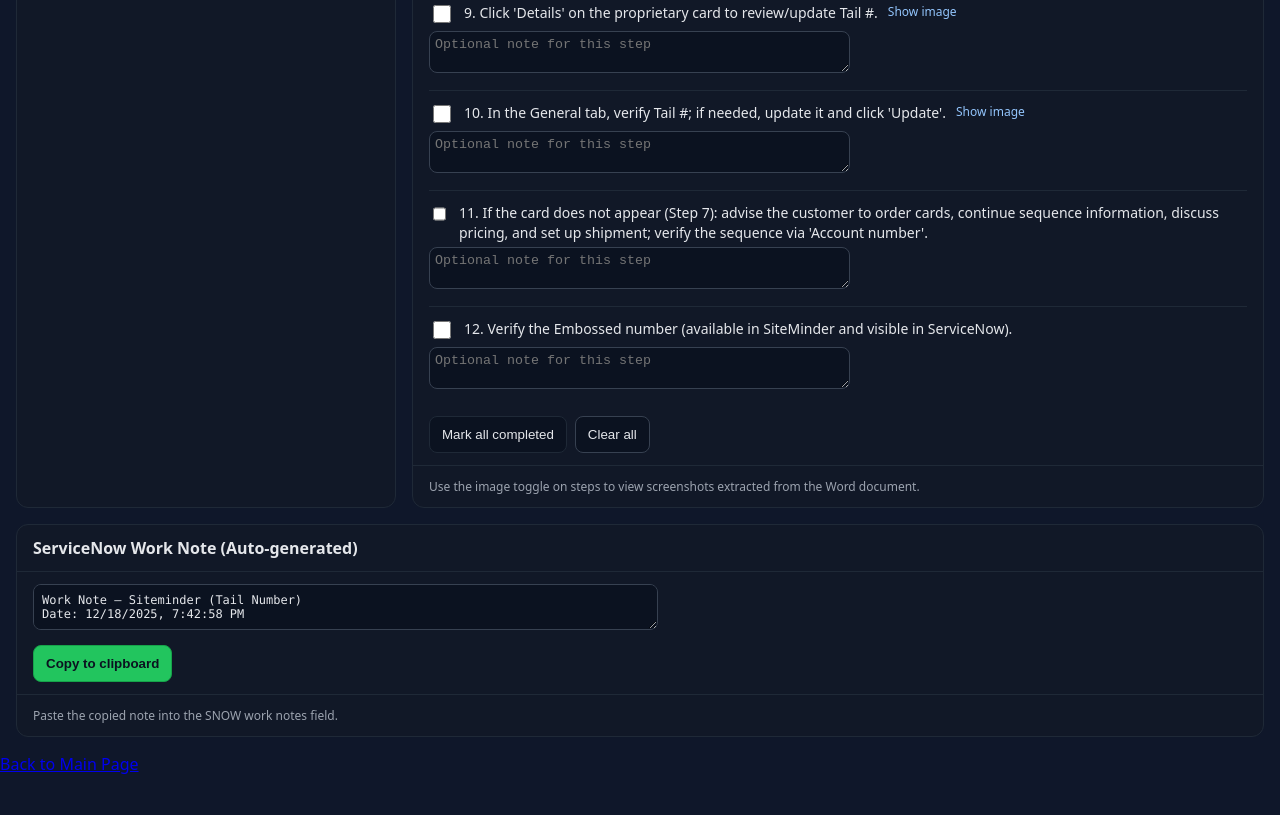
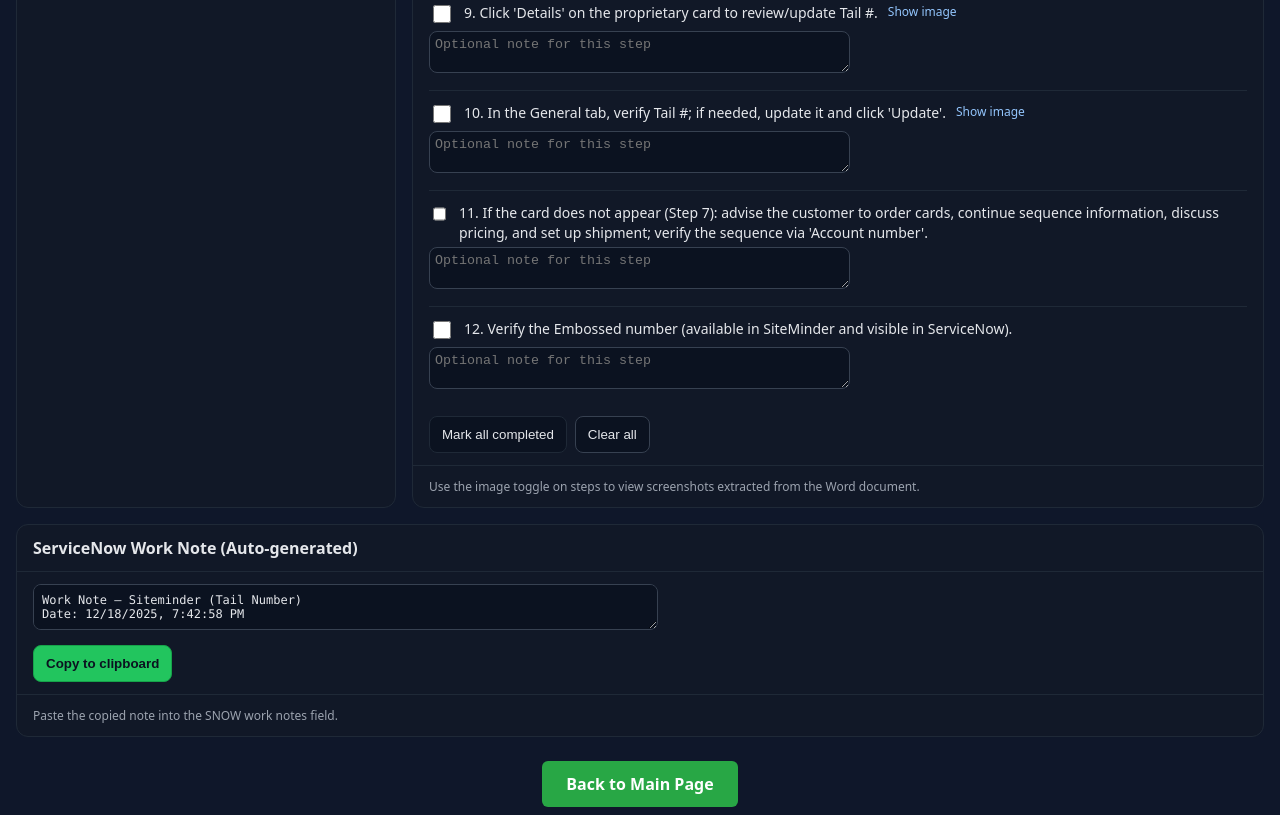
Before and after one commit to adrianaguilarqtpod/QTpod-Troubleshooting, a plain HTML site: page siteminder_tail_inline_images.html in a window 1280 px wide. Shown: the part 953-1768 px from the top of the page. Before the commit the page ends 1728 px from the top, so only its background shows below. Drawn offline with Linux system fonts and the light colour scheme.

Commit message:
Update siteminder_tail_inline_images.html

```diff
--- a/siteminder_tail_inline_images.html
+++ b/siteminder_tail_inline_images.html
@@ -87,9 +87,13 @@
     </div>
 
   </div>
-   <footer>
-     <a href="index.html">Back to Main Page</a>
-   </footer>
+   <footer style="text-align:center; padding:20px;">
+  <a href="main.html"
+     style="background:#28a745;color:#fff;padding:12px 24px;
+            border-radius:6px;text-decoration:none;font-weight:bold;">
+    Back to Main Page
+  </a>
+</footer>
 
   <script>
     /* Inline image mapping injected here */
```
